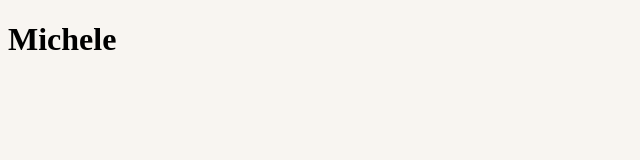
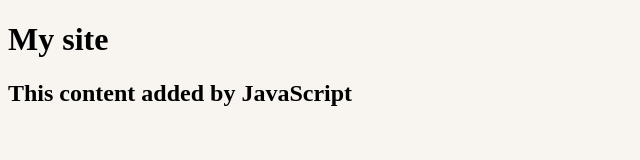
Before and after one commit to mi2c/0-personal-website, a plain HTML site: page index.html in a window 1280 px wide. Shown: the whole page, without its empty margins (0-640 px from the left). Drawn offline with Linux system fonts and the light colour scheme.

Commit message:
add script.js, connect to index.html

```diff
--- a/index.html
+++ b/index.html
@@ -6,7 +6,10 @@
     </head>
 
     <body>
-        <h1>Michele</h1>
+        <h1>My site</h1>
+
+        <script src="script.js"></script>
+
     </body>
 
 </html>
--- /dev/null
+++ b/script.js
@@ -0,0 +1,4 @@
+const h2 = document.createElement("h2");
+h2.textContent = "This content added by JavaScript";
+
+document.querySelector("body").appendChild(h2);
```
